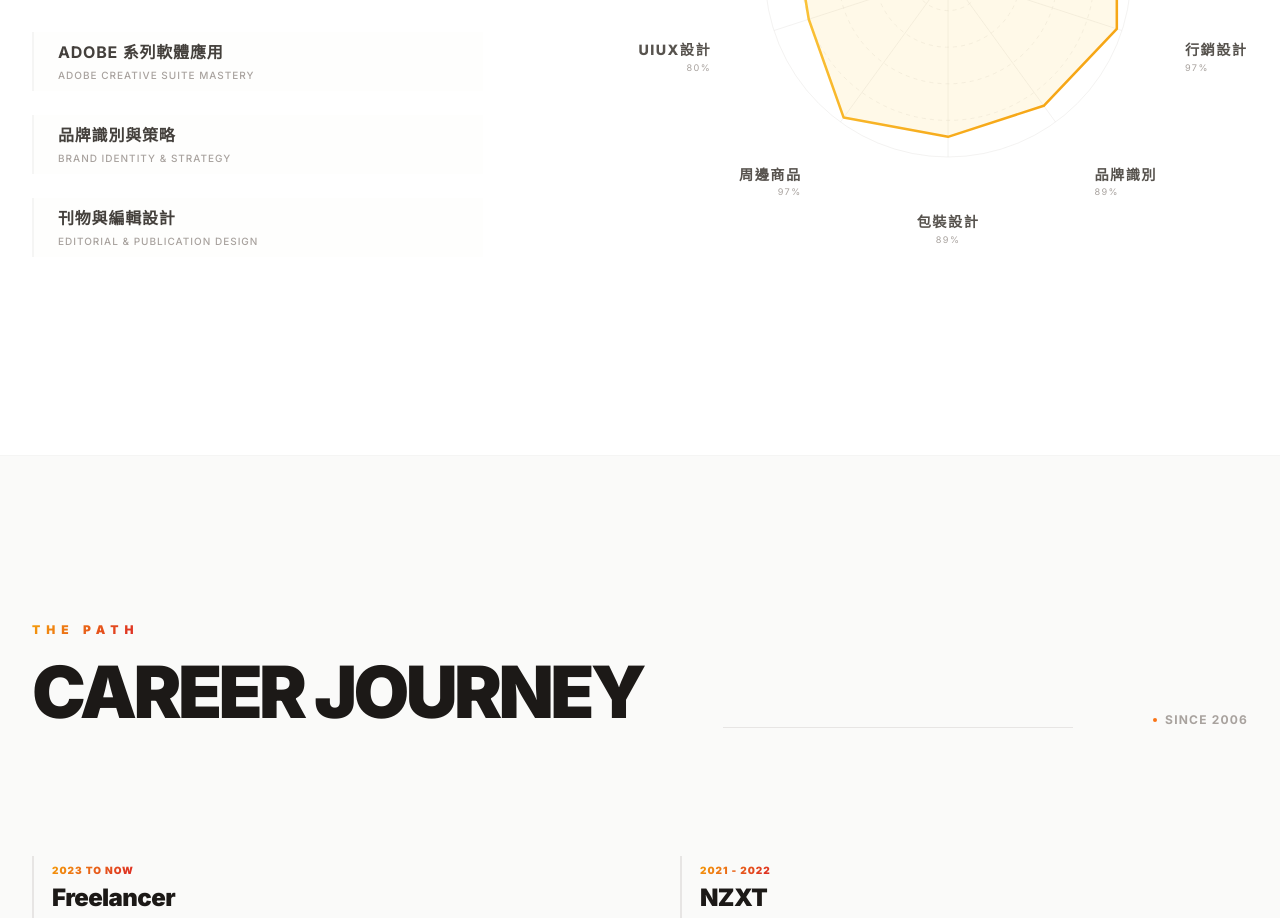
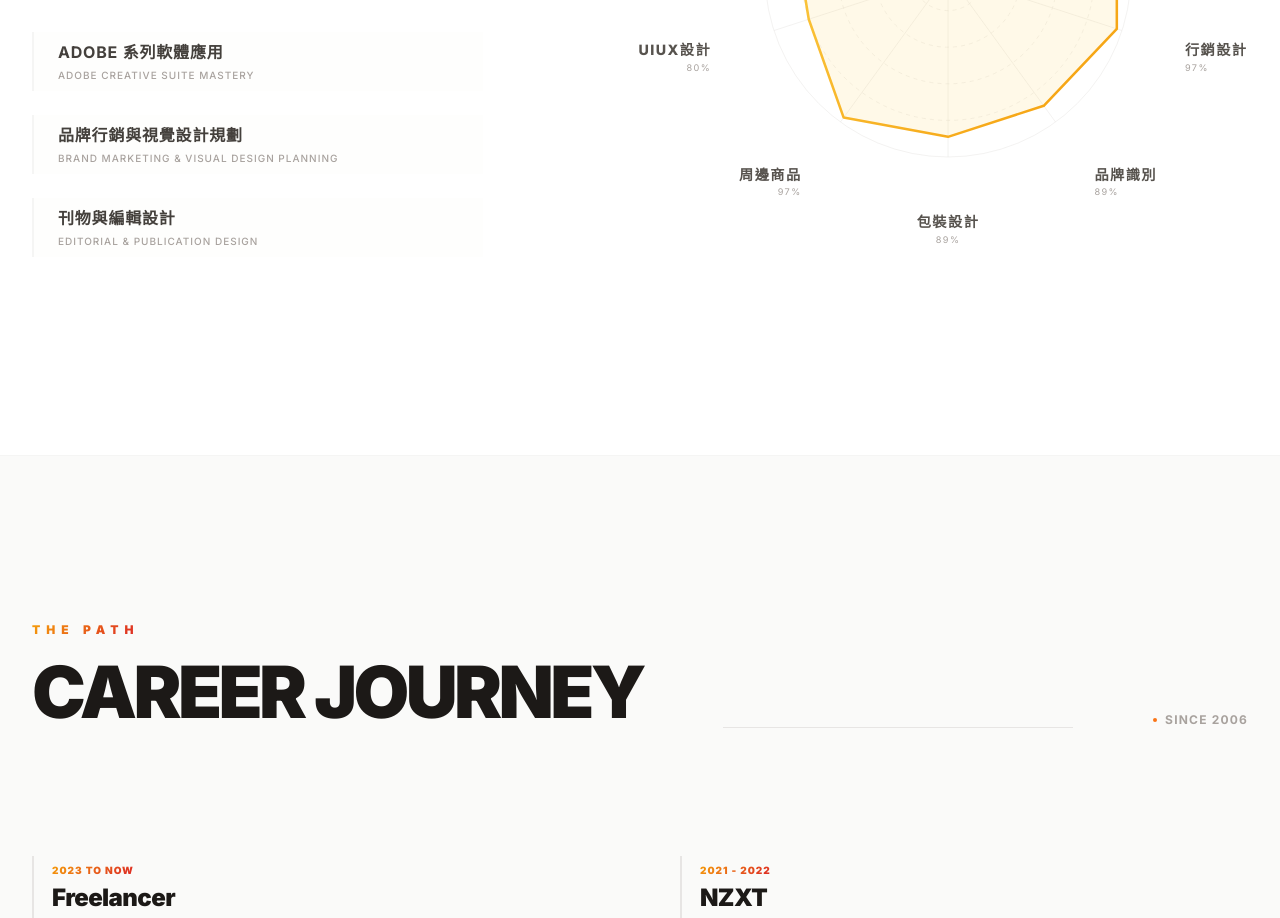
Before and after one commit to visionown1988-cloud/AlbaHDesign, a React (Vite) app: page / in a window 1280 px wide. Shown: the part 1360-2278 px from the top of the page. Built offline with nearby package versions, Linux system fonts and the light colour scheme.

Commit message:
feat: Update professional skills wording
Refines the description for "Brand Identity & Strategy" to be more comprehensive, now encompassing "Brand Marketing & Visual Design Planning". This better reflects the breadth of services offered.

```diff
--- a/components/Professional.tsx
+++ b/components/Professional.tsx
@@ -188,7 +188,7 @@ const Professional: React.FC = () => {
             <div className="grid grid-cols-1 gap-6 sm:grid-cols-2 lg:grid-cols-1">
               {[
                 { zh: "Adobe 系列軟體應用", en: "Adobe Creative Suite Mastery" },
-                { zh: "品牌識別與策略", en: "Brand Identity & Strategy" },
+                { zh: "品牌行銷與視覺設計規劃", en: "Brand Marketing & Visual Design Planning" },
                 { zh: "刊物與編輯設計", en: "Editorial & Publication Design" }
               ].map((item, i) => (
                 <div key={i} className="flex flex-col group border-l-2 border-stone-100 pl-6 py-2 hover:border-amber-400 transition-colors bg-stone-50/30">
```
